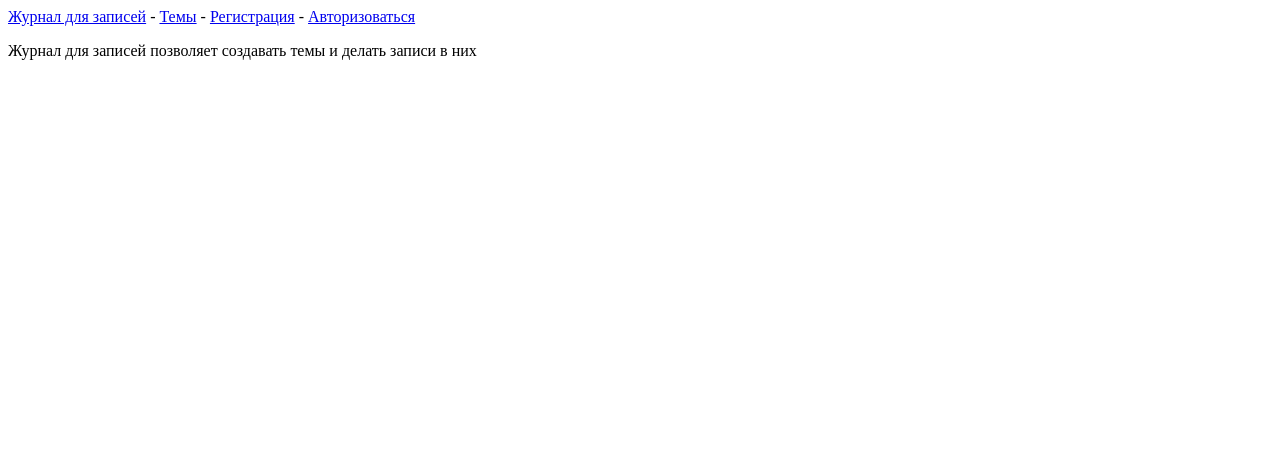
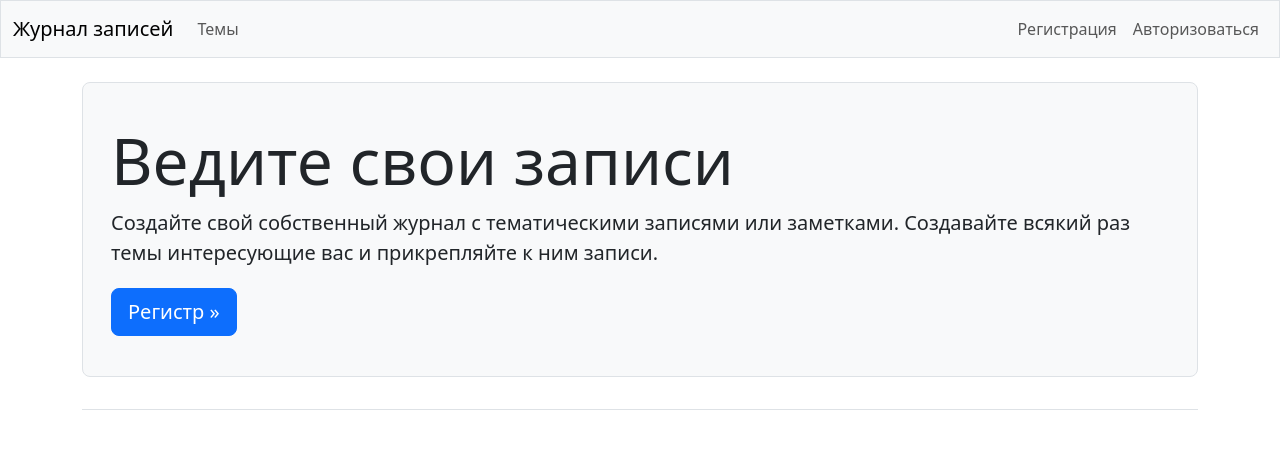
Before and after one commit to MrYuriiKravchenko/notes_journal, a Django app: page / in a window 1280 px wide. Shown: the top 449 px of the page. Run offline with Django 4.2, Linux system fonts and the light colour scheme; some libraries are stand-ins or nearby versions.

Commit message:
new change2

```diff
--- a/nj_project/settings.py
+++ b/nj_project/settings.py
@@ -33,6 +33,9 @@ ALLOWED_HOSTS = []
 INSTALLED_APPS = [
     'notes_journal',
     'accounts',
+
+    'django_bootstrap5',
+
     'django.contrib.admin',
     'django.contrib.auth',
     'django.contrib.contenttypes',
--- a/notes_journal/templates/notes_journal/base.html
+++ b/notes_journal/templates/notes_journal/base.html
@@ -1,19 +1,72 @@
-<p>
-  <a href="{% url 'notes_journal:index' %}">Журнал для записей</a> -
-  <a href="{% url 'notes_journal:topics' %}">Темы</a> -
-  {% if user.is_authenticated %}
-    Привет, {{ user.username }}.
-  {% else %}
-    <a href="{% url 'accounts:register' %}">Регистрация</a> -
-    <a href="{% url 'accounts:login' %}">Авторизоваться</a>
-  {% endif %}
-</p>
-{% block content %}{% endblock content %}
+<!doctype html>
+<html lang="en">
+<head>
+  <meta charset="utf-8">
+  <meta name="viewport" content="width=device-width, initial-scale=1">
+  <title>Журнал записей</title>
 
-{% if user.is_authenticated %}
-  <hr />
-  <form action="{% url 'accounts:logout' %}" method='post'>
-    {% csrf_token %}
-    <button name="submit">Выйти</button>
-  </form>
-{% endif %}
+  {% load django_bootstrap5 %}
+  {% bootstrap_css %}
+  {% bootstrap_javascript %}
+
+</head>
+<body>
+
+  <nav class="navbar navbar-expand-md navbar-light bg-light mb-4 border">
+    <div class="container-fluid">
+      <a class="navbar-brand" href="{% url 'notes_journal:index' %}">
+        Журнал записей</a>
+
+      <button class="navbar-toggler" type="button" data-bs-toggle="collapse"
+        data-bs-target="#navbarCollapse" aria-controls="navbarCollapse"
+        aria-expanded="false" aria-label="Toggle navigation">
+        <span class="navbar-toggler-icon"></span>
+      </button>
+
+      <div class="collapse navbar-collapse" id="navbarCollapse">
+        <ul class="navbar-nav me-auto mb-2 mb-md-0">
+          <li class="nav-item">
+            <a class="nav-link" href="{% url 'notes_journal:topics' %}">
+              Темы</a></li>
+        </ul><!-- Конец ссылок в левой части навигационной панели -->
+
+        <!-- Ссылки, связанные с аккаунтом -->
+        <ul class="navbar-nav ms-auto mb-2 mb-md-0">
+
+          {% if user.is_authenticated %}
+            <li class="nav-item">
+              <span class="navbar-text me-2">Привет, {{ user.username }}.
+              </span></li>
+          {% else %}
+          <li class="nav-item">
+            <a class="nav-link" href="{% url 'accounts:register' %}">
+              Регистрация</a></li>
+          <li class="nav-item">
+            <a class="nav-link" href="{% url 'accounts:login' %}">
+              Авторизоваться</a></li>
+          {% endif %}
+        </ul><!-- Конец ссылок, связанных с аккаунтом -->
+
+        {% if user.is_authenticated %}
+          <form action="{% url 'accounts:logout' %}" method='post'>
+            {% csrf_token %}
+          <button name="submit" class='btn btn-outline-secondary btn-sm'>
+            Выйти</button>
+          </form>
+        {% endif %}
+
+      </div><!-- Закрывает складные части навигационной панели -->
+    </div><!-- Закрывает контейнер навигационной панели -->
+  </nav><!-- Конец панели навигации -->
+
+  <main class="container">
+    <div class="pb-2 mb-2 border-bottom">
+      {% block page_header %}{% endblock page_header %}
+    </div>
+    <div>
+      {% block content %}{% endblock content %}
+    </div>
+  </main>
+
+</body>
+</html>
--- a/notes_journal/templates/notes_journal/index.html
+++ b/notes_journal/templates/notes_journal/index.html
@@ -1,5 +1,14 @@
 {% extends 'notes_journal/base.html' %}
 
-{% block content %}
-  <p>Журнал для записей позволяет создавать темы и делать записи в них</p>
-{% endblock content %}
+{% block page_header %}
+  <div class="p-3 mb-4 bg-light border rounded-3">
+    <div class="container-fluid py-4">
+      <h1 class="display-3">Ведите свои записи</h1>
+
+      <p class="lead">Создайте свой собственный журнал c тематическими записями или заметками.
+      Создавайте всякий раз темы интересующие вас и прикрепляйте к ним записи.</p>
+      <a class="btn btn-primary btn-lg mt-1"
+        href="{% url 'accounts:register' %}">Регистр &raquo;</a>
+    </div>
+  </div>
+{% endblock page_header %}
```
Also changed, not shown: accounts/templates/registration/login.html (+7 -7 lines), accounts/templates/registration/register.html (+7 -3 lines), notes_journal/templates/notes_journal/edit_entry.html (+7 -2 lines), notes_journal/templates/notes_journal/new_entry.html (+7 -3 lines), notes_journal/templates/notes_journal/new_topic.html (+7 -3 lines), notes_journal/templates/notes_journal/topic.html (+19 -17 lines), notes_journal/templates/notes_journal/topics.html (+7 -4 lines).
